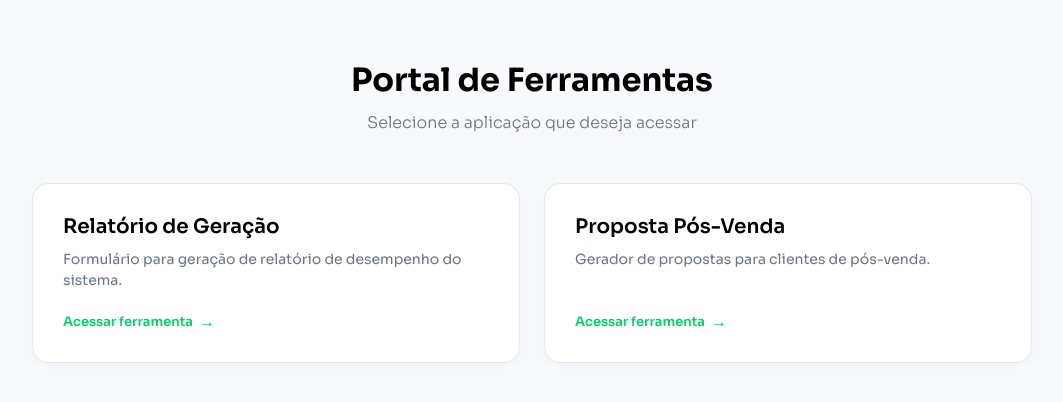
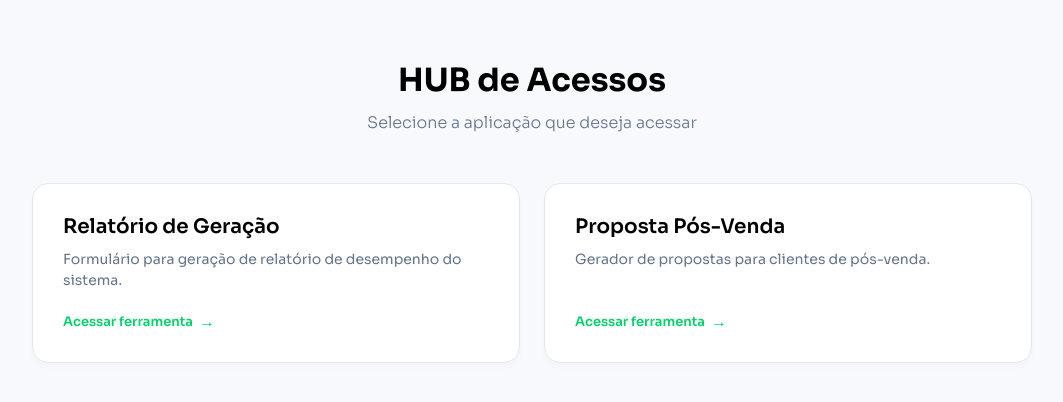
Before and after one commit to Min-Cavalcante/hub-gauss, a plain HTML site: page index.html in a window 1280 px wide. Shown: the whole page, without its empty margins (108-1171 px from the left). Drawn offline with Linux system fonts and the light colour scheme.

Commit message:
Update index.html

```diff
--- a/index.html
+++ b/index.html
@@ -153,7 +153,7 @@
 
     <div class="hub-container">
         <header class="hub-header">
-            <h1>Portal de Ferramentas</h1>
+            <h1>HUB de Acessos</h1>
             <p>Selecione a aplicação que deseja acessar</p>
         </header>
 
```
